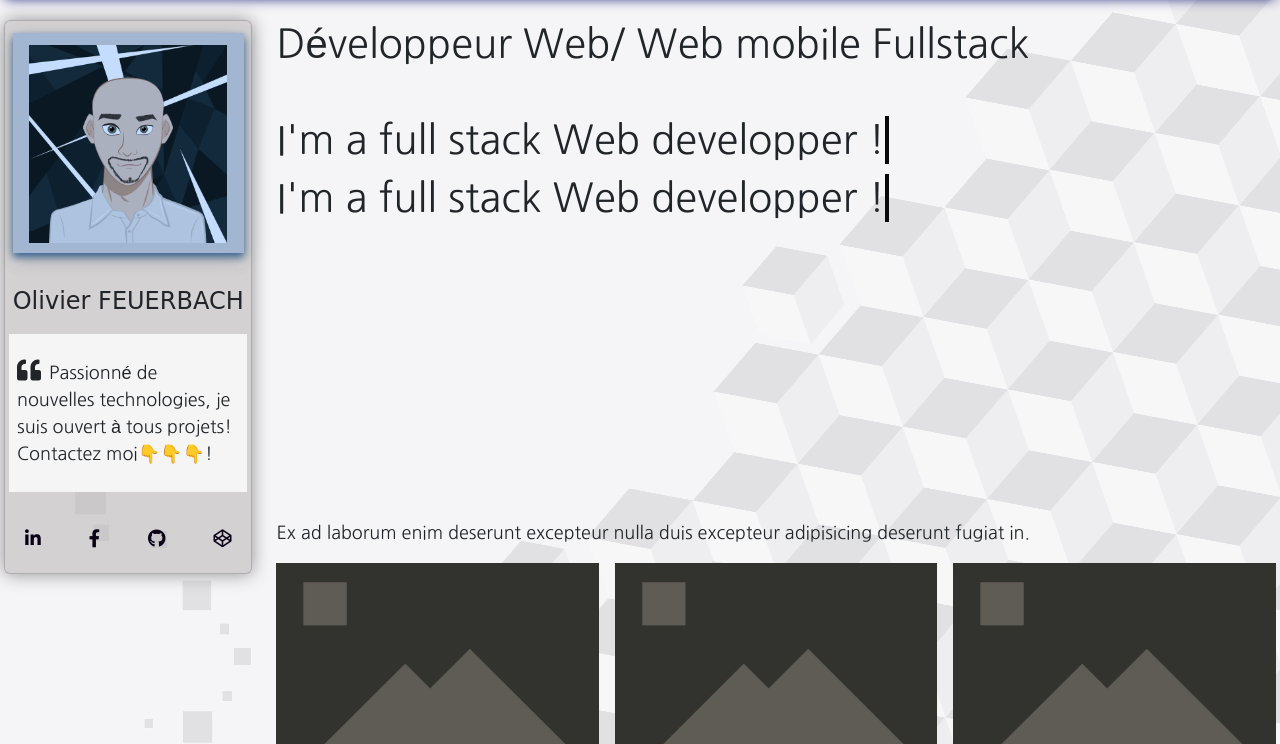
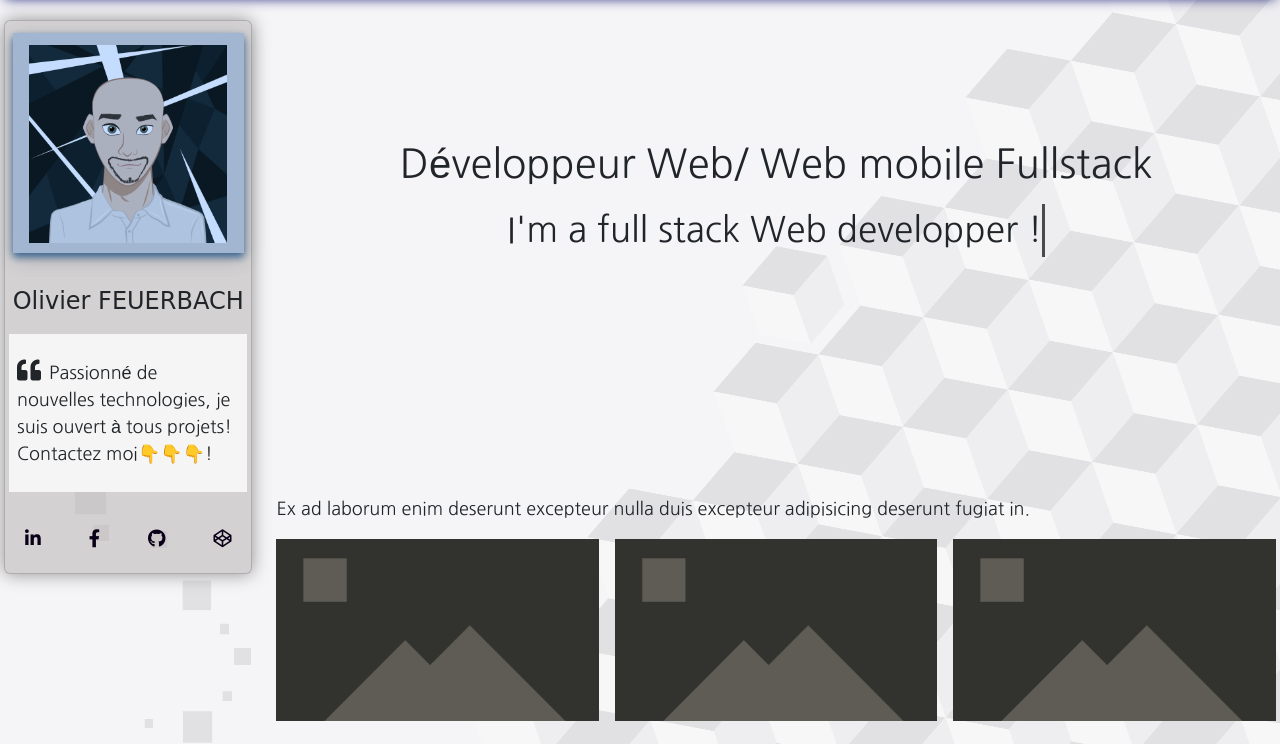
Before and after one commit to no-live/Portfolio-of, a PHP site: page /?lang=1 in a window 1280 px wide. Shown: the part 75-819 px from the top of the page. Run offline with PHP 8.4, Linux system fonts and the light colour scheme; some web fonts are replaced.

Commit message:
modified:   index.php

```diff
--- a/css/master.css
+++ b/css/master.css
@@ -40,34 +40,23 @@ body {
 }
 .type1{
     overflow: hidden;
-    border-right: .10em solid rgb(8, 8, 8);
-    font-size: 2.5rem;
+    border-right: .10em solid rgba(8, 8, 8, 0);
+    font-size: calc(1rem + 1.5vw);
     width: 0;
     white-space: nowrap;
     animation:
-        typing 2s steps(50, end) forwards;
-        /* blink .8s 10; */
-    /* height: 50px; */
+        typing 2s steps(50, end) forwards,
+        blink .5s infinite;
+        animation-delay: 2s;
 }
-.type2{
-    overflow: hidden;
-    border-right: .10em solid rgb(8, 8, 8);
-    font-size: 2.5rem;
-    width: 0;
-    white-space: nowrap;
-    animation:
-        typing 4s steps(40, end) forwards,
-        blink .2s 20;
-    /* height: 50px; */
-    animation-delay: 2s;
-}
+
 @keyframes typing {
     from { width: 0 }
-    to { width: 100% }
+    to { width: 100%}
   }
   @keyframes blink {
       From { border-color: rgb(8, 8, 8); }
-        to { border-color: transparent }
+        to { border-color: rgba(255, 255, 255, 0) }
   }
 
 
@@ -98,8 +87,8 @@ aside {
 
 main {
     min-height: calc(100vh - 2 * var(--header-height));
-    /*la main a un minimum de 100vh-200px mais peut s'agrandir */
     flex: 2 1 470px;
+    /*le main a un minimum de 100vh-200px mais peut s'agrandir */
 
 }
 .bgm {
--- a/index.php
+++ b/index.php
@@ -22,22 +22,17 @@ include './inc/multilang.php';
     <div class="main-container d-flex f-wrap g-1">
         <?php include("./aside.php") ?>
         <main class="p-1 bgm">
-            <div class="" style="height : 500px">
-                <div class="inline-block">
+            <div class="text-center" style="min-height : 20%; padding-top : 12%">
+                <h1><?php echo $lang['HEADER_TITLE']; ?></h1>
 
-                    <h1><?php echo $lang['HEADER_TITLE']; ?>
-                        <br></br>
-                        <div class="inline-block">
-                            <div class="type1">I'm a full stack Web developper ! </div>
-                        </div>
-                        </br>
-                        <div class="inline-block">
-                            <div class="type2">I'm a full stack Web developper ! </div>
-                        </div>
-                    </h1>
+                    <div class="inline-block">
+                        <div class="type1">I'm a full stack Web developper ! </div>
+                    </div>
 
 
-                </div>
+
+
+
             </div>
             <p>Ex ad laborum enim deserunt excepteur nulla duis excepteur adipisicing deserunt fugiat in.</p>
             <div class="d-flex g-1">
```
